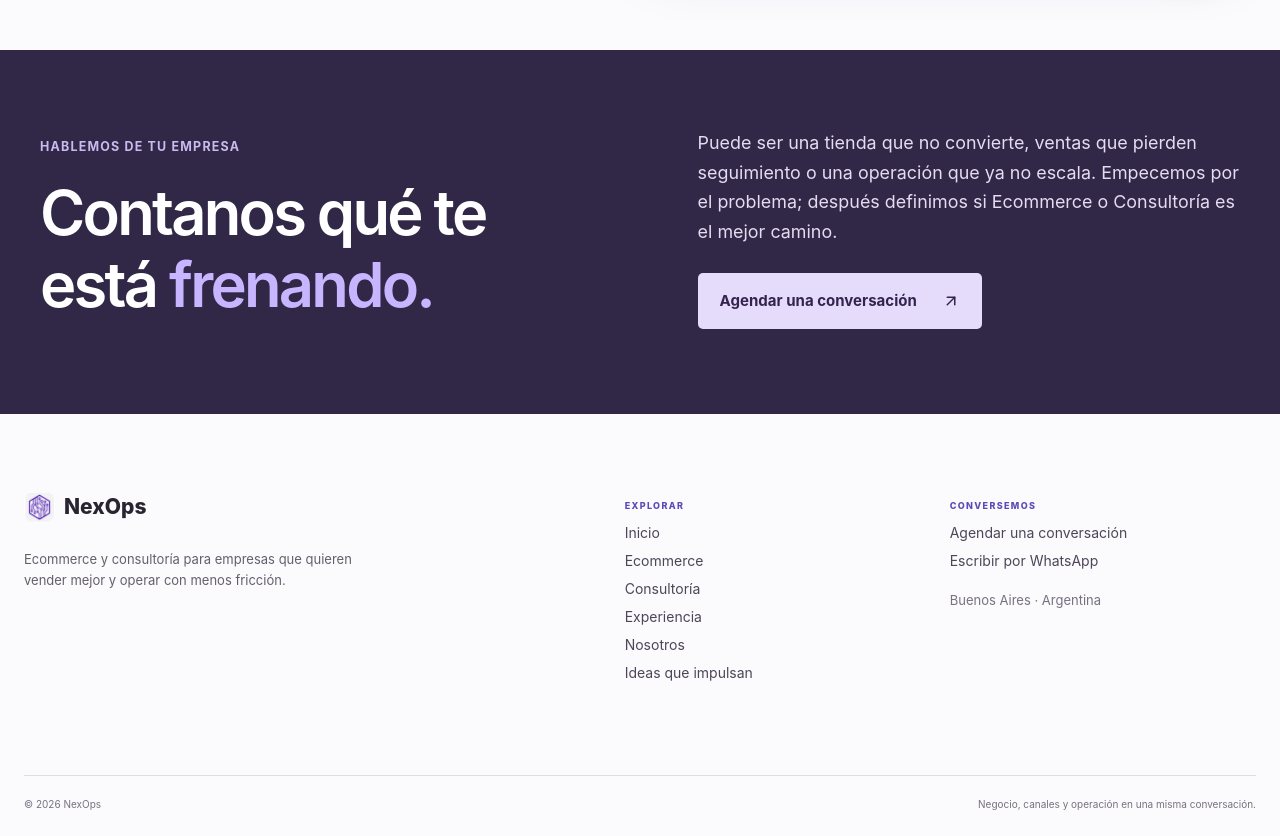
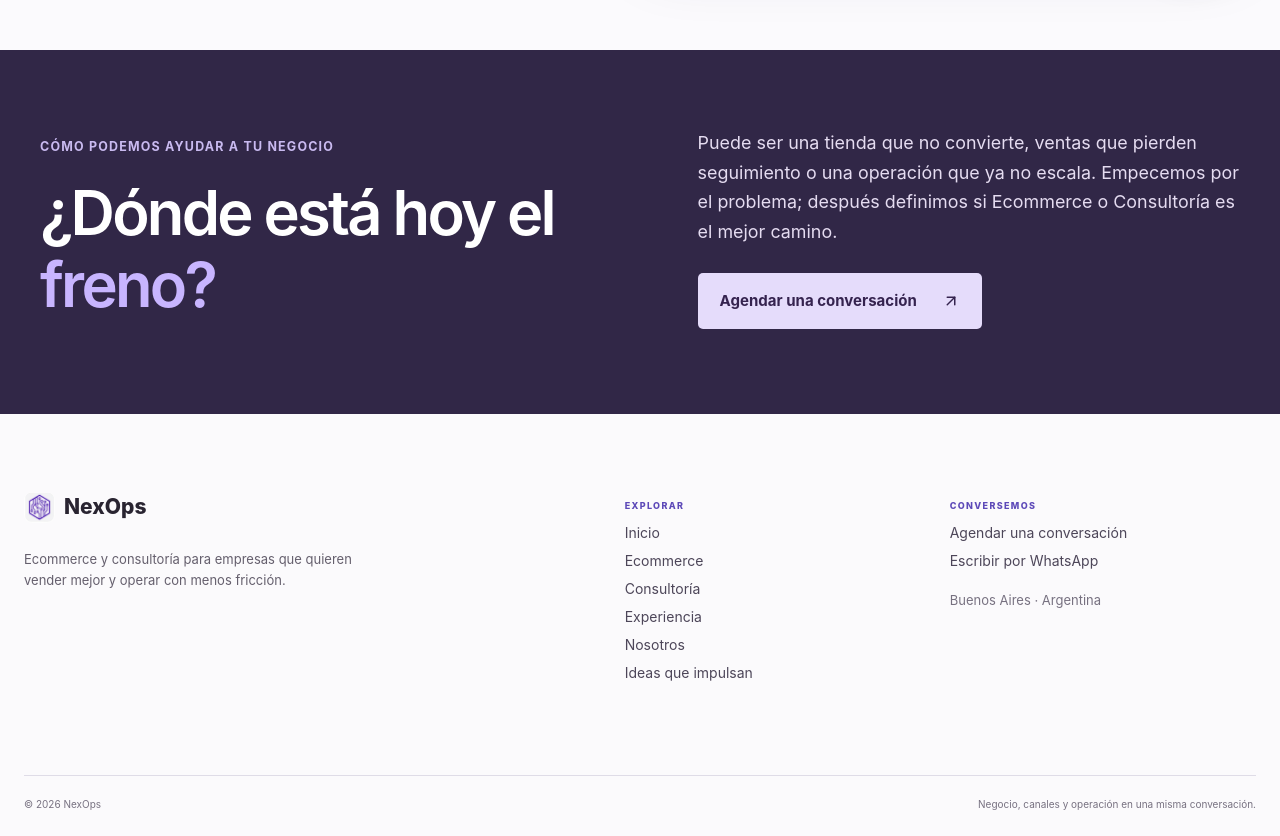
Before and after one commit to AlanTN13/webneoxps, a React (Vite) app: page / in a window 1280 px wide. Shown: the part 3420-4256 px from the top of the page. Built offline with nearby package versions, Linux system fonts and the light colour scheme.

Commit message:
Update Home contact heading

```diff
--- a/src/pages/HomePage.jsx
+++ b/src/pages/HomePage.jsx
@@ -66,6 +66,6 @@ export default function HomePage() {
         <div className={styles.knowledgeStamp} aria-hidden="true"><span>IDEAS</span><strong>↗</strong><span>EN ACCIÓN</span></div>
       </div>
     </div></section>
-    <section className={styles.contact} id="contacto"><div className={`${styles.shell} ${styles.contactGrid}`}><div><span className={styles.eyebrow}>HABLEMOS DE TU EMPRESA</span><h2>Contanos qué te está <em>frenando.</em></h2></div><div><p>Puede ser una tienda que no convierte, ventas que pierden seguimiento o una operación que ya no escala. Empecemos por el problema; después definimos si Ecommerce o Consultoría es el mejor camino.</p><a className={styles.primary} href={CALENDLY_LINK} target="_blank" rel="noreferrer">Agendar una conversación <ArrowUpRight size={18} /></a></div></div></section>
+    <section className={styles.contact} id="contacto"><div className={`${styles.shell} ${styles.contactGrid}`}><div><span className={styles.eyebrow}>CÓMO PODEMOS AYUDAR A TU NEGOCIO</span><h2>¿Dónde está hoy el <em>freno?</em></h2></div><div><p>Puede ser una tienda que no convierte, ventas que pierden seguimiento o una operación que ya no escala. Empecemos por el problema; después definimos si Ecommerce o Consultoría es el mejor camino.</p><a className={styles.primary} href={CALENDLY_LINK} target="_blank" rel="noreferrer">Agendar una conversación <ArrowUpRight size={18} /></a></div></div></section>
   </div></Layout>;
 }
```
Also changed, not shown: 1 other file (tests, documents, lock files or other folders).
